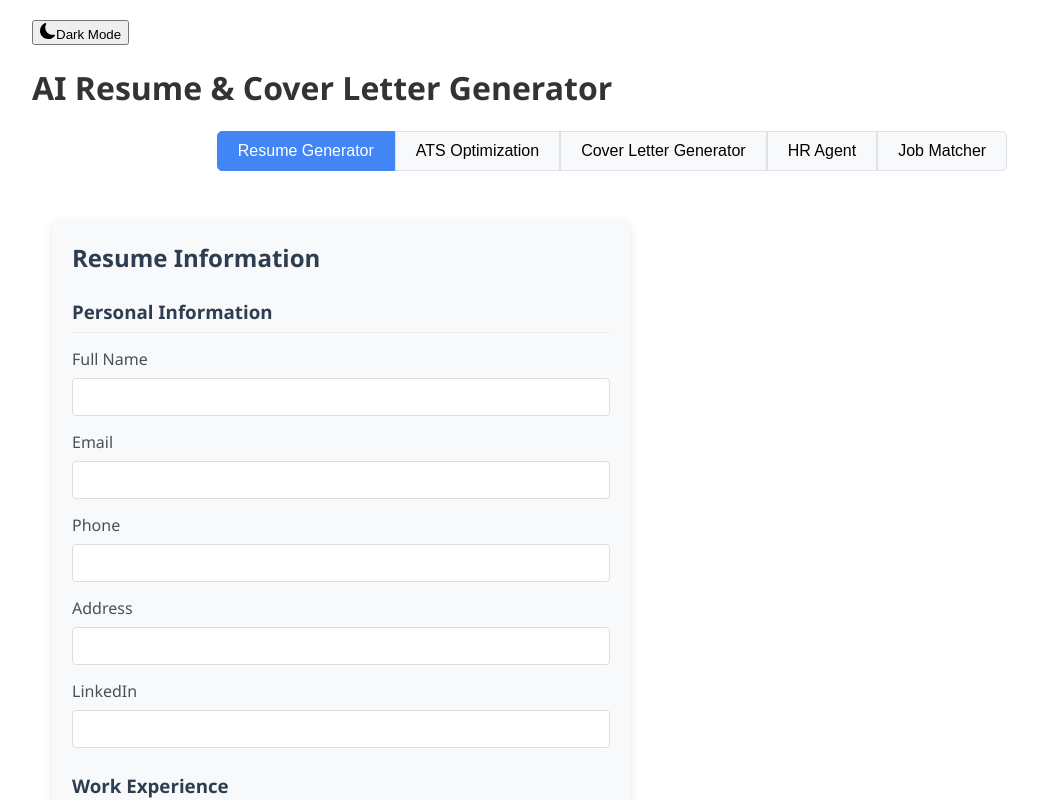
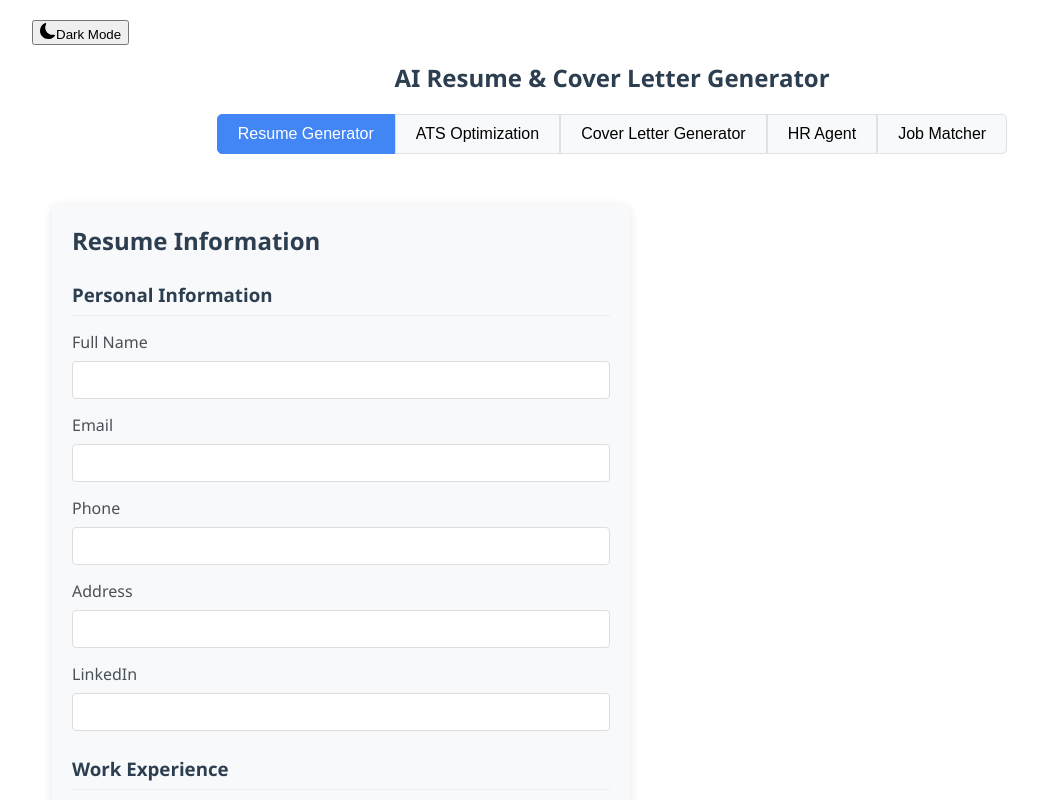
Before and after one commit to kwong0419/resume-cover-letter-generator, a React (Create React App) app in the folder frontend/: page / in a window 1280 px wide. Shown: the top 800 px of the page, without its empty margins (28-1066 px from the left). Built offline with nearby package versions, Linux system fonts and the light colour scheme.

Commit message:
add more css changes

```diff
--- a/frontend/src/App.css
+++ b/frontend/src/App.css
@@ -31,6 +31,14 @@
 .App-header h1 {
   color: #2c3e50;
   margin-bottom: 20px;
+}
+
+.app-title {
+  color: var(--text-primary);
+  font-size: 24px;
+  font-weight: bold;
+  margin-bottom: 20px;
+  text-align: center;
 }
 
 .tabs {
@@ -274,7 +282,6 @@ main {
   width: 100%;
   padding: 20px;
   margin-top: 40px;
-  border-top: 2px solid #ccc;
   clear: both;
 }
 
--- a/frontend/src/App.js
+++ b/frontend/src/App.js
@@ -284,7 +284,7 @@ function App() {
     <div className="App">
       <ThemeToggle isDarkMode={isDarkMode} toggleTheme={toggleTheme} />
       <header>
-        <h1>AI Resume & Cover Letter Generator</h1>
+        <h1 className="app-title">AI Resume & Cover Letter Generator</h1>
         <div className="tabs">
           <button className={activeTab === 'resume' ? 'active' : ''} onClick={() => setActiveTab('resume')}>
             Resume Generator
```
